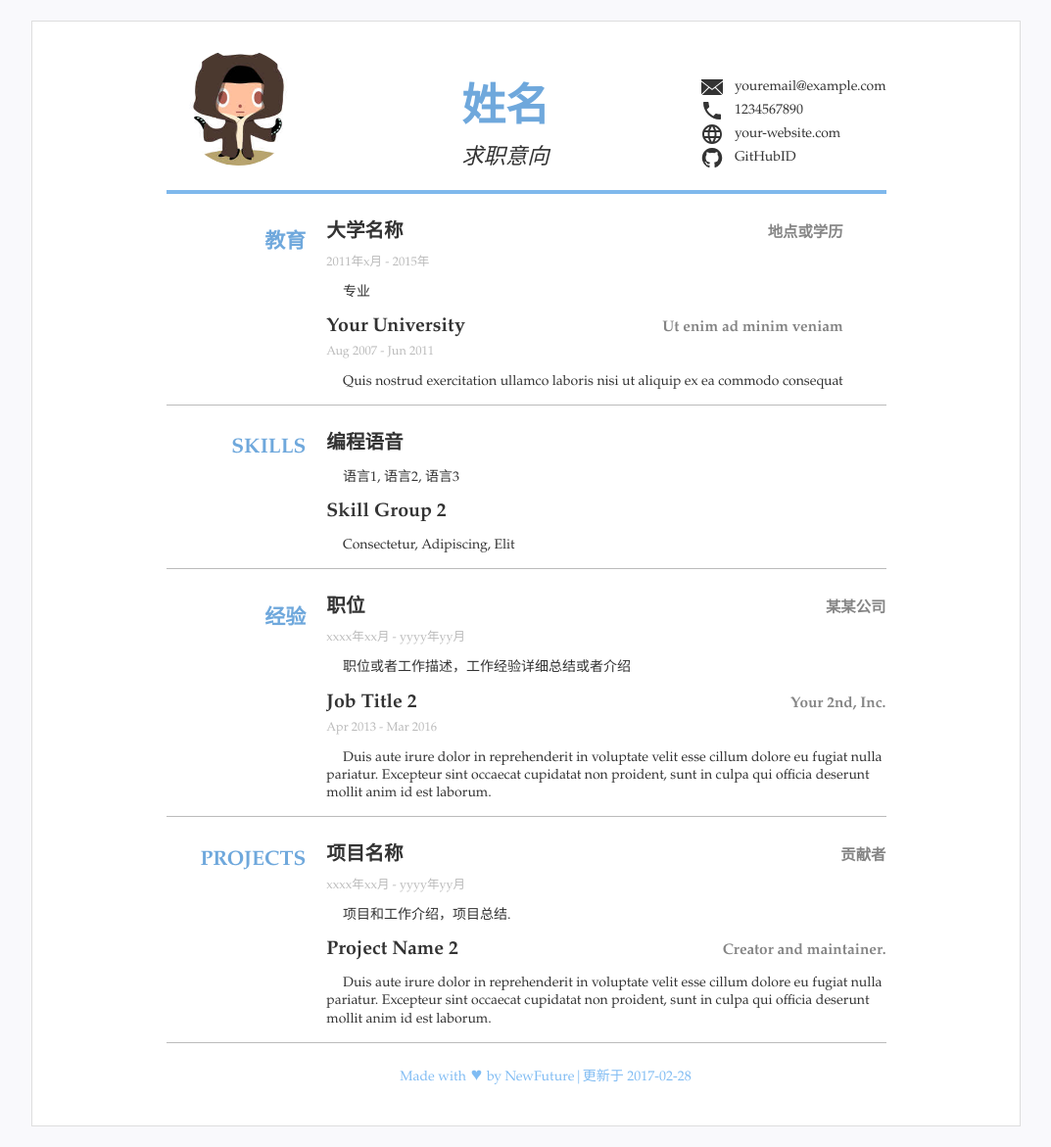
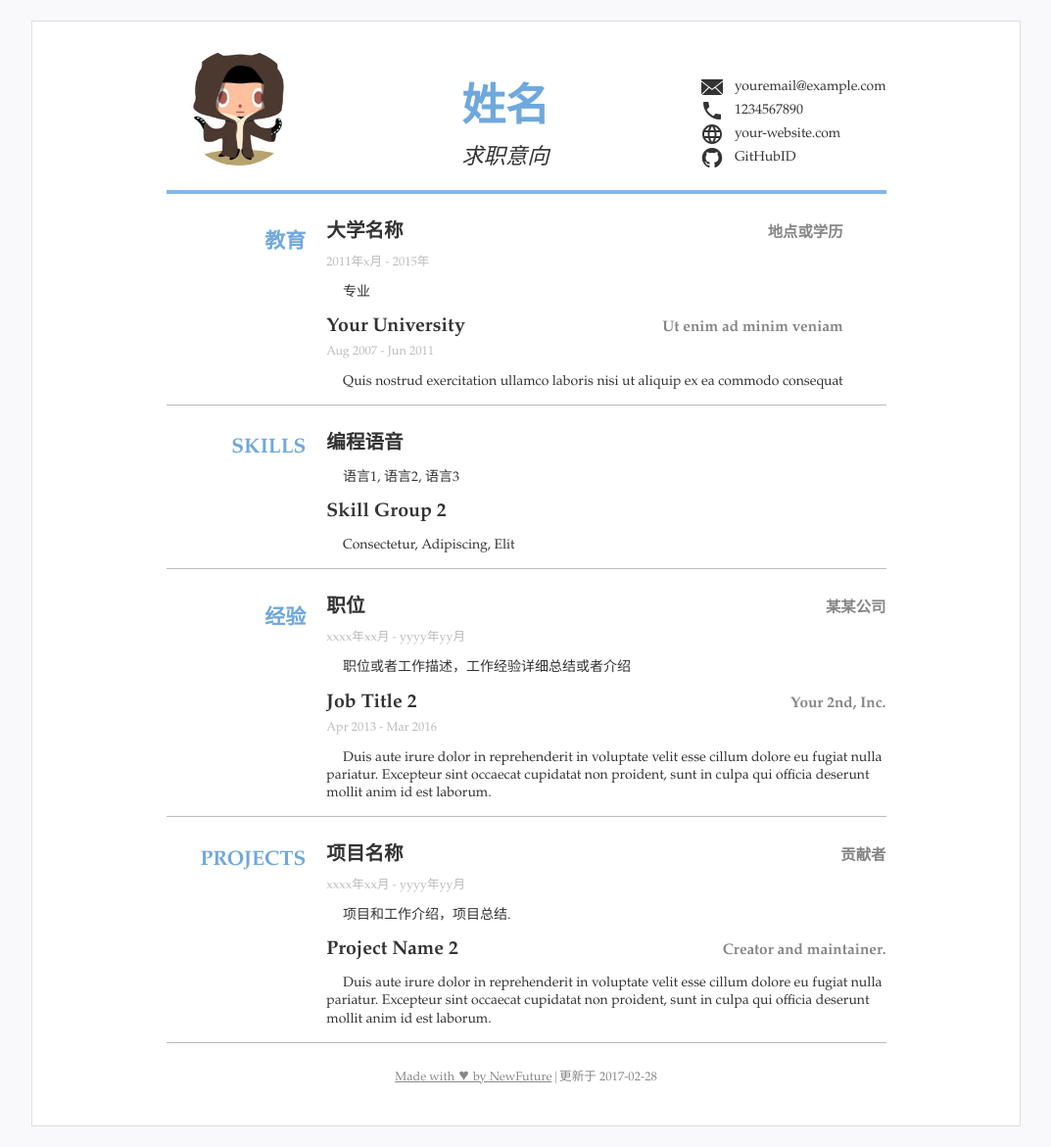
Before and after one commit to NewFuture/CV, a Jekyll site: the page built from index.html, in a window 1280 px wide. Shown: the whole page at 98% size, without its empty margins (103-1176 px from the left). Built offline with Jekyll 4.4.1, drawn with Linux system fonts in a browser that asks for light colours.

Commit message:
update readme

```diff
--- a/_sass/mobile.scss
+++ b/_sass/mobile.scss
@@ -47,4 +47,11 @@
   .block-subtitle{
     min-width: 99%;
   }
+  footer li{
+    display: block;
+    line-height: 1.5rem;
+  }
+  footer li:before {
+	  content: ''
+  }
 }
--- a/_sass/resume.scss
+++ b/_sass/resume.scss
@@ -158,15 +158,24 @@ footer{
 
 footer li {
 	display: inline;
+  color: #888;
+}
+
+footer ul{
+  margin: 0 auto;
+  padding: 0;
+  font-size: 0.9rem;
 }
 
 footer li:before {
-	content: '|'
+	content: '|';
+  color: #999;
 }
 
 footer li:first-child:before {
 	content: ''
 }
-footer a, footer li{
-  color: #80bcf3;
+footer a{
+  color: #888;
+  text-decoration: underline;
 }
```
Also changed, not shown: README.md.
